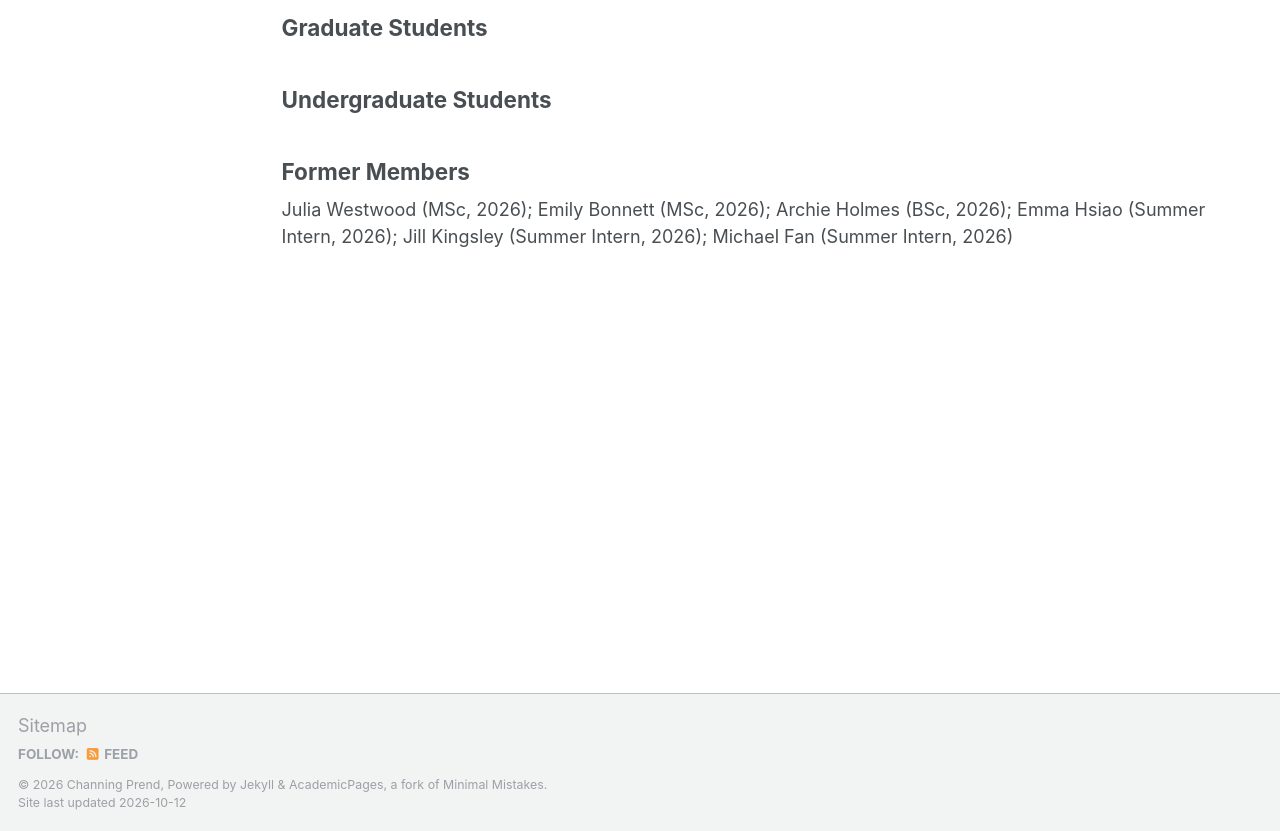
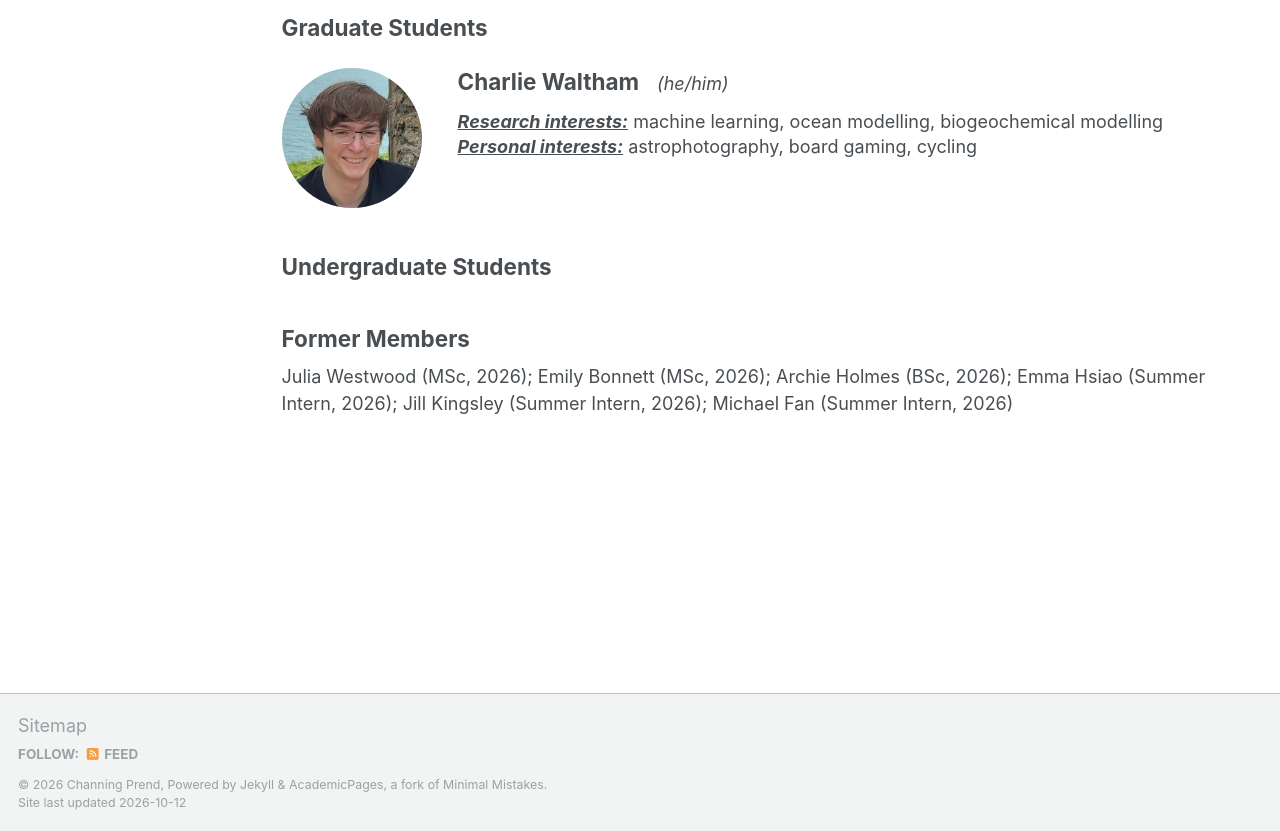
Before and after one commit to cprend/cprend.github.io, a Jekyll site: the page built from _pages/group.md, in a window 1280 px wide and 1190 px high, cut to the strip 359-1190 px from the top of the window. Built offline with Jekyll 4.4.1, drawn with Linux system fonts in a browser that asks for light colours.

Commit message:
Update group.md

```diff
--- a/_pages/group.md
+++ b/_pages/group.md
@@ -30,6 +30,27 @@
 </div>
 
 ## Graduate Students
+<div class="group-member">
+
+  <img src="/images/charlie.png"
+       alt="Charlie Waltham"
+       class="group-photo">
+
+  <div class="group-member-info">
+
+    <h2>Charlie Waltham <span class="group-pronouns">(he/him)</span></h2>
+
+    <p><strong>Research interests:</strong>
+      machine learning, ocean modelling, biogeochemical modelling
+    </p>
+
+    <p><strong>Personal interests:</strong>
+      astrophotography, board gaming, cycling
+    </p>
+
+  </div>
+
+</div>
 
 ## Undergraduate Students
 
```
